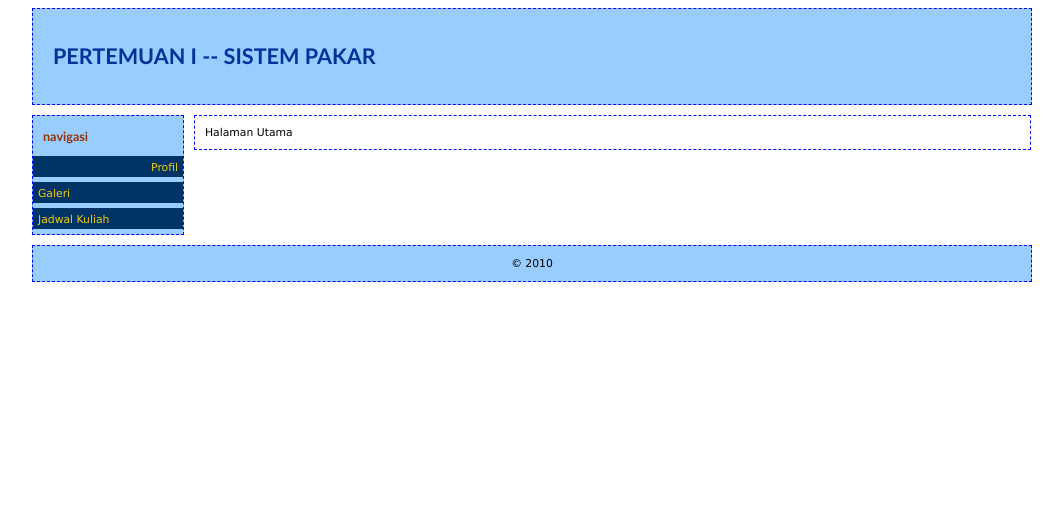
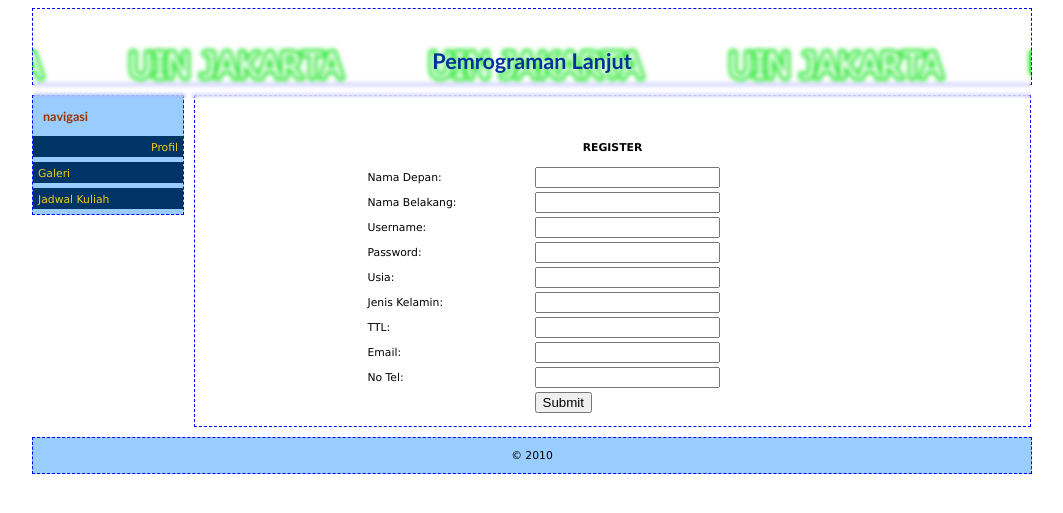
Before and after one commit to VallenDraa/uinjkt-pemrograman-lanjut, a PHP site: page / in a window 1280 px wide. Shown: the top 513 px of the page, without its empty margins (108-1171 px from the left). Run offline with PHP 8.4, Linux system fonts and the light colour scheme.

Commit message:
feat: add register page

```diff
--- a/026/index.php
+++ b/026/index.php
@@ -12,7 +12,7 @@
 <body>
   <div id="container">
     <div id="header">
-      <h1>PERTEMUAN I -- SISTEM PAKAR</h1>
+      <h1>Pemrograman Lanjut</h1>
     </div>
 
     <div id="flex-wrapper">
@@ -32,7 +32,7 @@
 
           include "konten/$namaFile.php";
         } else {
-          include "konten/home.php";
+          include "unpam/index.php";
         }
         ?>
       </div>
--- a/026/style/style.css
+++ b/026/style/style.css
@@ -13,17 +13,20 @@ body {
 
 /* pengaturan header */
 #header {
-  padding: 10px;
   height: 75px;
   border: #0000ff dashed 1px;
   background-color: #99ccff;
+  background-image: url("../images/NEON-TEXT.gif");
+  background-position: center -40px;
 }
 
 #header h1 {
-  display: block;
-  width: 815px;
-  height: 110px;
-  padding: 10px;
+  width: 100%;
+  display: flex;
+  justify-content: center;
+  align-items: center;
+  backdrop-filter: blur(2px);
+  height: 100%;
   color: #003399;
   font-family: "Trebuchet MS", "Lucida Sans Unicode", "Lucida Grande",
     "Lucida Sans", Arial, sans-serif;
--- /dev/null
+++ b/026/unpam/index.php
@@ -0,0 +1,71 @@
+
+<form action="./unpam/register.php" method="POST">
+    <p>&nbsp;</p>
+
+    <div style="text-align: center; font-weight: bold;">
+        <p>REGISTER</p>
+    </div>
+
+    <table width="496" border="0" align="center">
+        <tr>
+            <td width="163">Nama Depan: </td>
+            <td>
+                <input type="text" name="namadep" />
+            </td>
+        </tr>
+        <tr>
+            <td>Nama Belakang: </td>
+            <td>
+                <input type="text" name="namabel" />
+            </td>
+        </tr>
+        <tr>
+            <td>Username: </td>
+            <td>
+                <input type="text" name="username" />
+            </td>
+        </tr>
+        <tr>
+            <td>Password: </td>
+            <td>
+                <input type="password" name="password" />
+            </td>
+        </tr>
+        <tr>
+            <td>Usia: </td>
+            <td>
+                <input type="text" name="usia" />
+            </td>
+        </tr>
+        <tr>
+            <td>Jenis Kelamin: </td>
+            <td>
+                <input type="text" name="jk" />
+            </td>
+        </tr>
+        <tr>
+            <td>TTL: </td>
+            <td>
+                <input type="text" name="ttl" />
+            </td>
+        </tr>
+        <tr>
+            <td>Email: </td>
+            <td>
+                <input type="email" name="email" />
+            </td>
+        </tr>
+        <tr>
+            <td>No Tel: </td>
+            <td>
+                <input type="text" name="notel" />
+            </td>
+        </tr>
+        <tr>
+            <td>&nbsp;</td>
+            <td>
+                <button>Submit</button>
+            </td>
+        </tr>
+    </table>
+</form>
--- /dev/null
+++ b/026/unpam/koneksi.php
@@ -0,0 +1,3 @@
+<?php
+  $conn = mysqli_connect("localhost", "root", "", "unpam_db");
+?>
```
Also changed, not shown: 026/unpam/register.php (added, +42 -0 lines).
